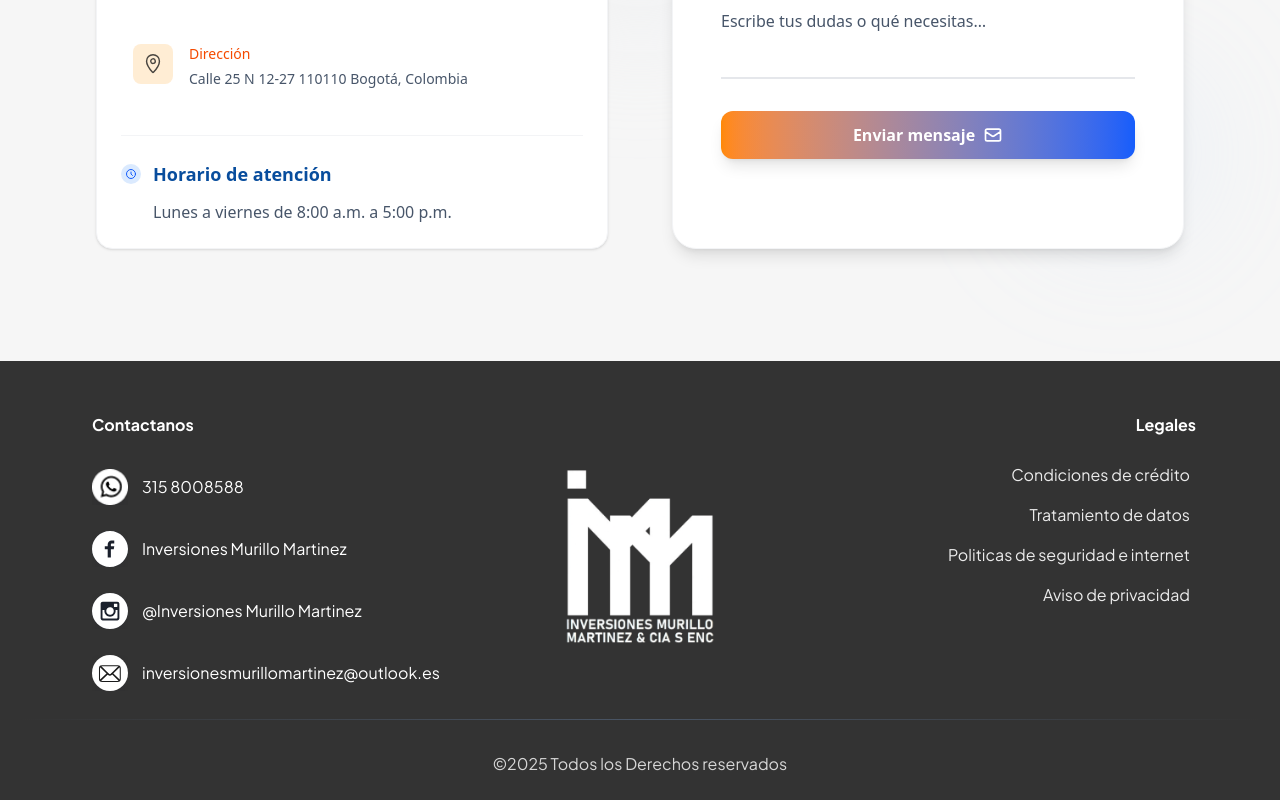
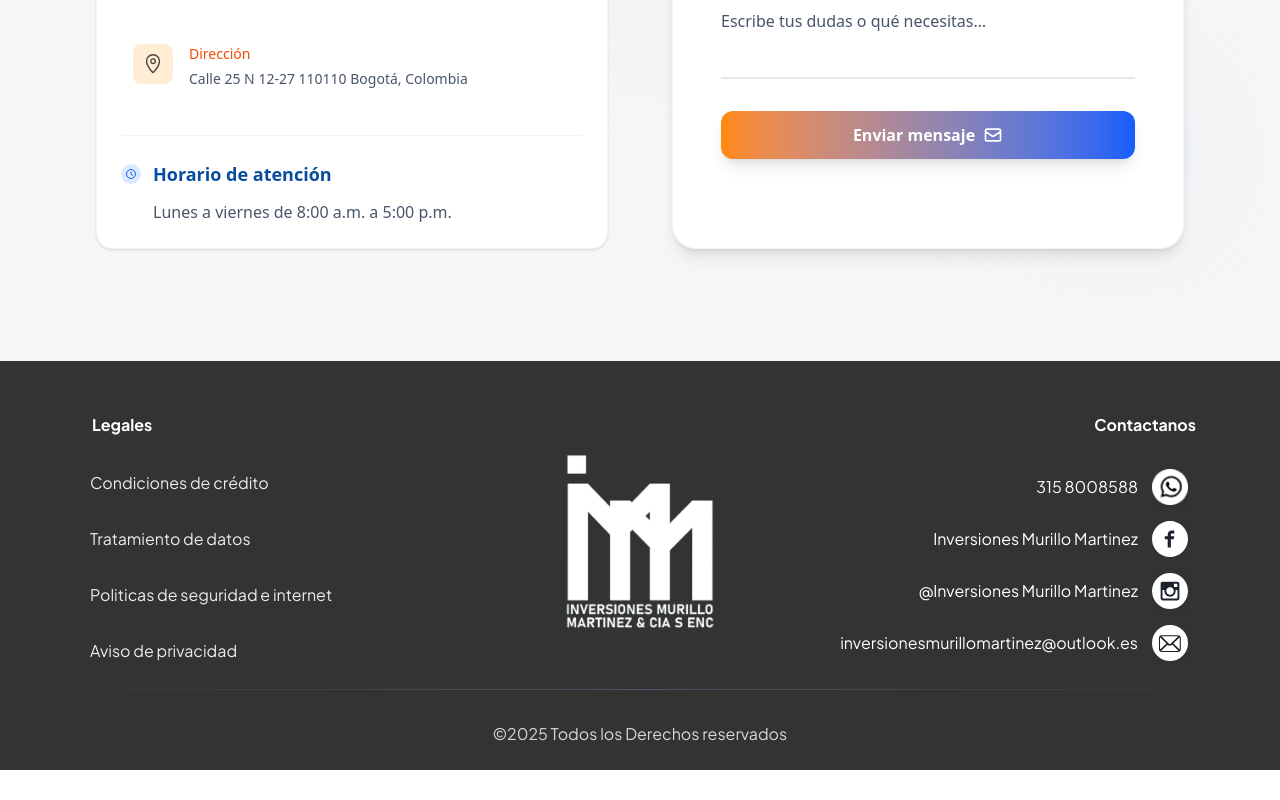
Before and after one commit to OliverVlz/sistema-creditos.client, a React (Vite) app: page / in a window 1280 px wide. Shown: the part 5967-6767 px from the top of the page. After the commit the page ends 6737 px from the top, so only its background shows below. Built offline with nearby package versions, Linux system fonts and the light colour scheme.

Commit message:
final desktop footer

```diff
--- a/src/components/common/Footer.tsx
+++ b/src/components/common/Footer.tsx
@@ -17,55 +17,24 @@ const Footer = () => {
       <div className="w-full max-w-[1440px] mx-auto">
         <div className="flex flex-col gap-2 justify-start items-center w-full mt-[24px] sm:mt-[28px] md:mt-[32px]">
           <div className="flex flex-col lg:flex-row justify-between w-full px-[40px] sm:px-[48px] md:px-[56px] lg:px-[64px] gap-8 lg:gap-0">
-            {/* Contact Section */}
+            {/* Legal Section */}
             <div className="flex flex-col justify-start items-start w-full">
               <div className="pl-2">
-                <h3 className={`font-plus-jakarta ${HEADING_SIZE} text-left text-white mb-6 w-full`}>
-                  Contactanos
+                <h3 className={`font-plus-jakarta ${HEADING_SIZE} text-left text-white mb-8 w-full`}>
+                  Legales
                 </h3>
               </div>
-
-              {/* Contact Items */}
-              <div className="flex flex-col gap-[10px]">
-                {/* WhatsApp */}
-                <div className={`flex flex-row ${SPACING} justify-start items-center w-auto p-2 rounded-md hover:bg-white/5 transition-colors duration-200`}>
-                  <div className="flex-shrink-0">
-                    <img src={whatsappIcon} alt="WhatsApp" className={ICON_SIZE} />
-                  </div>
-                  <span className={`font-plus-jakarta ${TEXT_SIZE} leading-[18px] sm:leading-[20px] md:leading-[22px] text-left text-white`}>
-                    315 8008588
+              <div className="flex flex-col gap-[28px]">
+                {[
+                  "Condiciones de crédito",
+                  "Tratamiento de datos",
+                  "Politicas de seguridad e internet",
+                  "Aviso de privacidad"
+                ].map((link, index) => (
+                  <span key={index} className={`font-plus-jakarta ${TEXT_SIZE} text-white/90 hover:text-white cursor-pointer transition-colors duration-200 px-1.5 py-0.5 rounded hover:bg-white/10 w-full`}>
+                    {link}
                   </span>
-                </div>
-
-                {/* Facebook */}
-                <div className={`flex flex-row ${SPACING} justify-start items-center w-auto p-2 rounded-md hover:bg-white/5 transition-colors duration-200`}>
-                  <div className="flex-shrink-0">
-                    <img src={facebookIcon} alt="Facebook" className={ICON_SIZE} />
-                  </div>
-                  <span className={`font-plus-jakarta ${TEXT_SIZE} leading-[18px] sm:leading-[20px] md:leading-[22px] text-left text-white`}>
-                    Inversiones Murillo Martinez
-                  </span>
-                </div>
-
-                {/* Instagram */}
-                <div className={`flex flex-row ${SPACING} justify-start items-center w-auto p-2 rounded-md hover:bg-white/5 transition-colors duration-200`}>
-                  <div className="flex-shrink-0">
-                    <img src={instagramIcon} alt="Instagram" className={ICON_SIZE} />
-                  </div>
-                  <span className={`font-plus-jakarta ${TEXT_SIZE} leading-[18px] sm:leading-[20px] md:leading-[22px] text-left text-white`}>
-                    @Inversiones Murillo Martinez
-                  </span>
-                </div>
-
-                {/* Email */}
-                <div className={`flex flex-row ${SPACING} justify-start items-center w-auto p-2 rounded-md hover:bg-white/5 transition-colors duration-200`}>
-                  <div className="flex-shrink-0">
-                    <img src={emailIcon} alt="Email" className={ICON_SIZE} />
-                  </div>
-                  <span className={`font-plus-jakarta ${TEXT_SIZE} leading-[18px] sm:leading-[20px] md:leading-[22px] text-left text-white`}>
-                    inversionesmurillomartinez@outlook.es
-                  </span>
-                </div>
+                ))}
               </div>
             </div>
 
@@ -79,22 +48,53 @@ const Footer = () => {
                 />
 
             </div>
-            {/* Legal Section */}
+            {/* Contact Section */}
             <div className="flex flex-col text-right w-full">
               <h3 className={`font-plus-jakarta ${HEADING_SIZE} text-white mb-6 w-full`}>
-                Legales
+                Contactanos
               </h3>
-              <div className="flex flex-col gap-[8px] sm:gap-[10px] md:gap-[12px]">
-                {[
-                  "Condiciones de crédito",
-                  "Tratamiento de datos",
-                  "Politicas de seguridad e internet",
-                  "Aviso de privacidad"
-                ].map((link, index) => (
-                  <span key={index} className={`font-plus-jakarta ${TEXT_SIZE} text-white/90 hover:text-white cursor-pointer transition-colors duration-200 px-1.5 py-0.5 rounded hover:bg-white/10 w-full`}>
-                    {link}
+
+              {/* Contact Items */}
+              <div className="flex flex-col items-end">
+                {/* WhatsApp */}
+                <div className={`flex flex-row-reverse ${SPACING} justify-start items-center w-auto p-2 rounded-md hover:bg-white/5 transition-colors duration-200`}>
+                  <div className="flex-shrink-0">
+                    <img src={whatsappIcon} alt="WhatsApp" className={ICON_SIZE} />
+                  </div>
+                  <span className={`font-plus-jakarta ${TEXT_SIZE} leading-[18px] sm:leading-[20px] md:leading-[22px] text-right text-white`}>
+                    315 8008588
                   </span>
-                ))}
+                </div>
+
+                {/* Facebook */}
+                <div className={`flex flex-row-reverse ${SPACING} justify-start items-center w-auto p-2 rounded-md hover:bg-white/5 transition-colors duration-200`}>
+                  <div className="flex-shrink-0">
+                    <img src={facebookIcon} alt="Facebook" className={ICON_SIZE} />
+                  </div>
+                  <span className={`font-plus-jakarta ${TEXT_SIZE} leading-[18px] sm:leading-[20px] md:leading-[22px] text-right text-white`}>
+                    Inversiones Murillo Martinez
+                  </span>
+                </div>
+
+                {/* Instagram */}
+                <div className={`flex flex-row-reverse ${SPACING} justify-start items-center w-auto p-2 rounded-md hover:bg-white/5 transition-colors duration-200`}>
+                  <div className="flex-shrink-0">
+                    <img src={instagramIcon} alt="Instagram" className={ICON_SIZE} />
+                  </div>
+                  <span className={`font-plus-jakarta ${TEXT_SIZE} leading-[18px] sm:leading-[20px] md:leading-[22px] text-right text-white`}>
+                    @Inversiones Murillo Martinez
+                  </span>
+                </div>
+
+                {/* Email */}
+                <div className={`flex flex-row-reverse ${SPACING} justify-start items-center w-auto p-2 rounded-md hover:bg-white/5 transition-colors duration-200`}>
+                  <div className="flex-shrink-0">
+                    <img src={emailIcon} alt="Email" className={ICON_SIZE} />
+                  </div>
+                  <span className={`font-plus-jakarta ${TEXT_SIZE} leading-[18px] sm:leading-[20px] md:leading-[22px] text-right text-white`}>
+                    inversionesmurillomartinez@outlook.es
+                  </span>
+                </div>
               </div>
             </div>
           </div>
```
